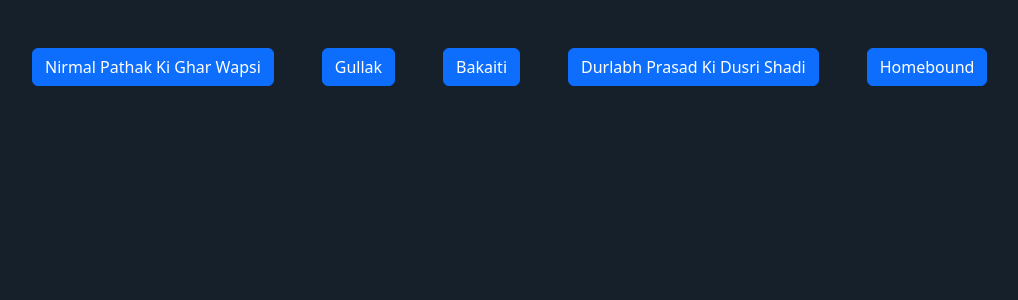
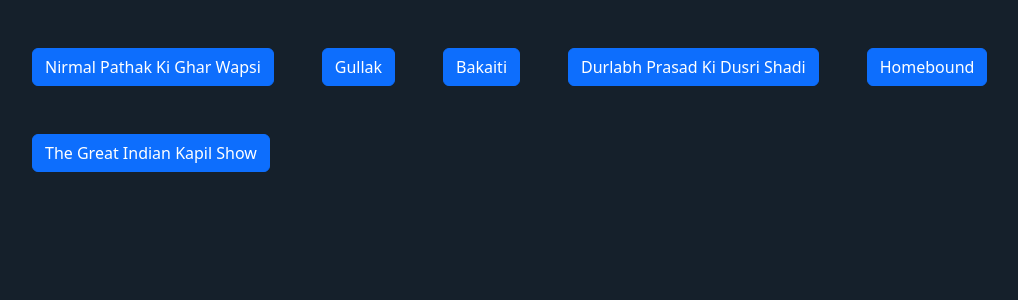
Before and after one commit to suyashjawale/movies, an Angular app: page / in a window 1280 px wide. Shown: the top 300 px of the page, without its empty margins (16-1034 px from the left). Built offline with nearby package versions, Linux system fonts and the light colour scheme.

Commit message:
New link:

```diff
--- a/src/app/app.html
+++ b/src/app/app.html
@@ -15,6 +15,6 @@
       Durlabh Prasad Ki Dusri Shadi
     </button>
     <button class="btn btn-primary" (click)="openLink('https://filmboom.top/spa/videoPlayPage/movies/homebound-8W7QsHDN9Q4?id=4063265838974094384&type=/movie/detail&detailSe=&detailEp=&lang=en')">Homebound</button>
-
+    <button class="btn btn-primary" (click)="openLink('https://123movienow.cc/spa/videoPlayPage/movies/the-great-indian-kapil-show-hindi-cC8XCQdAd04?id=3360163449589353128&type=/movie/detail&detailSe=3&detailEp=1&lang=en')">The Great Indian Kapil Show</button>
   </div>
 </div>
```
Also changed, not shown: 3 other files (tests, documents, lock files or other folders).
